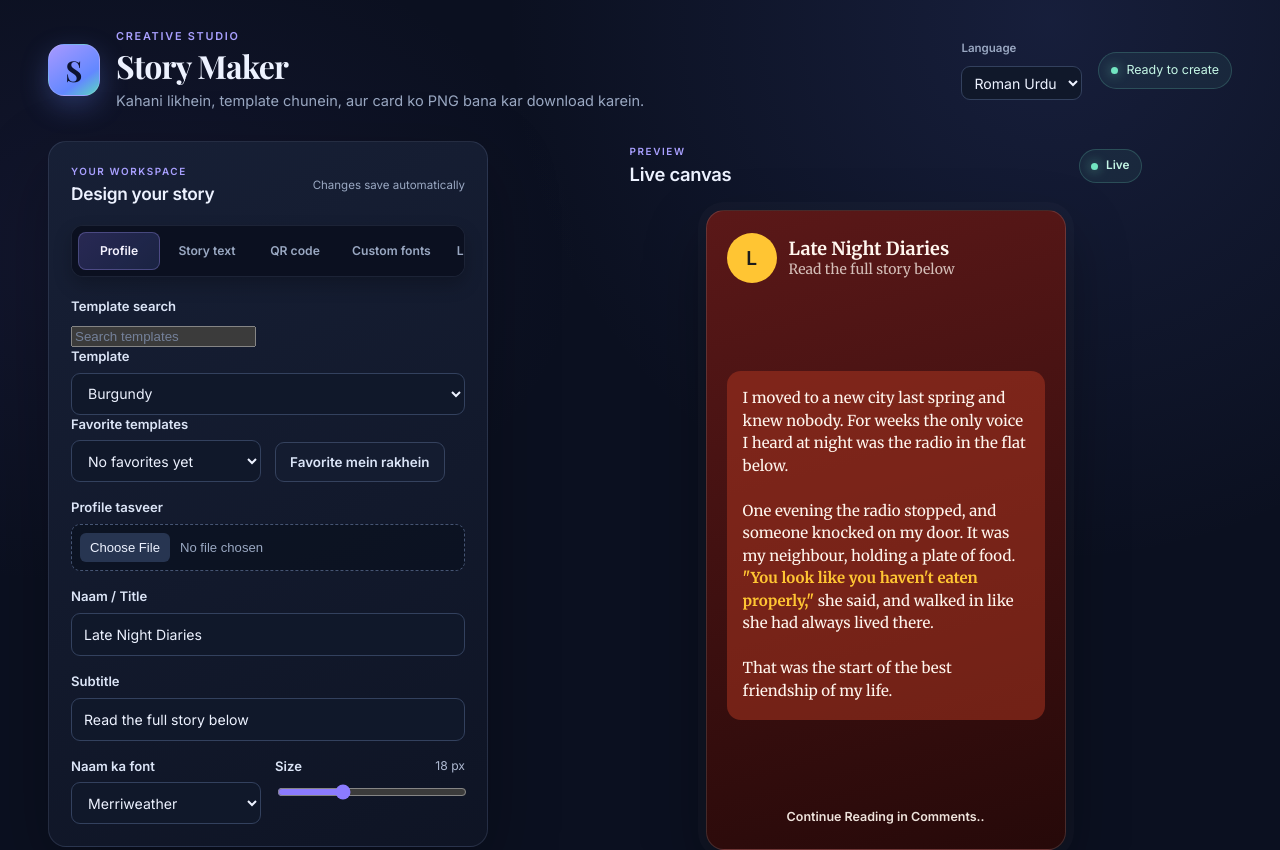
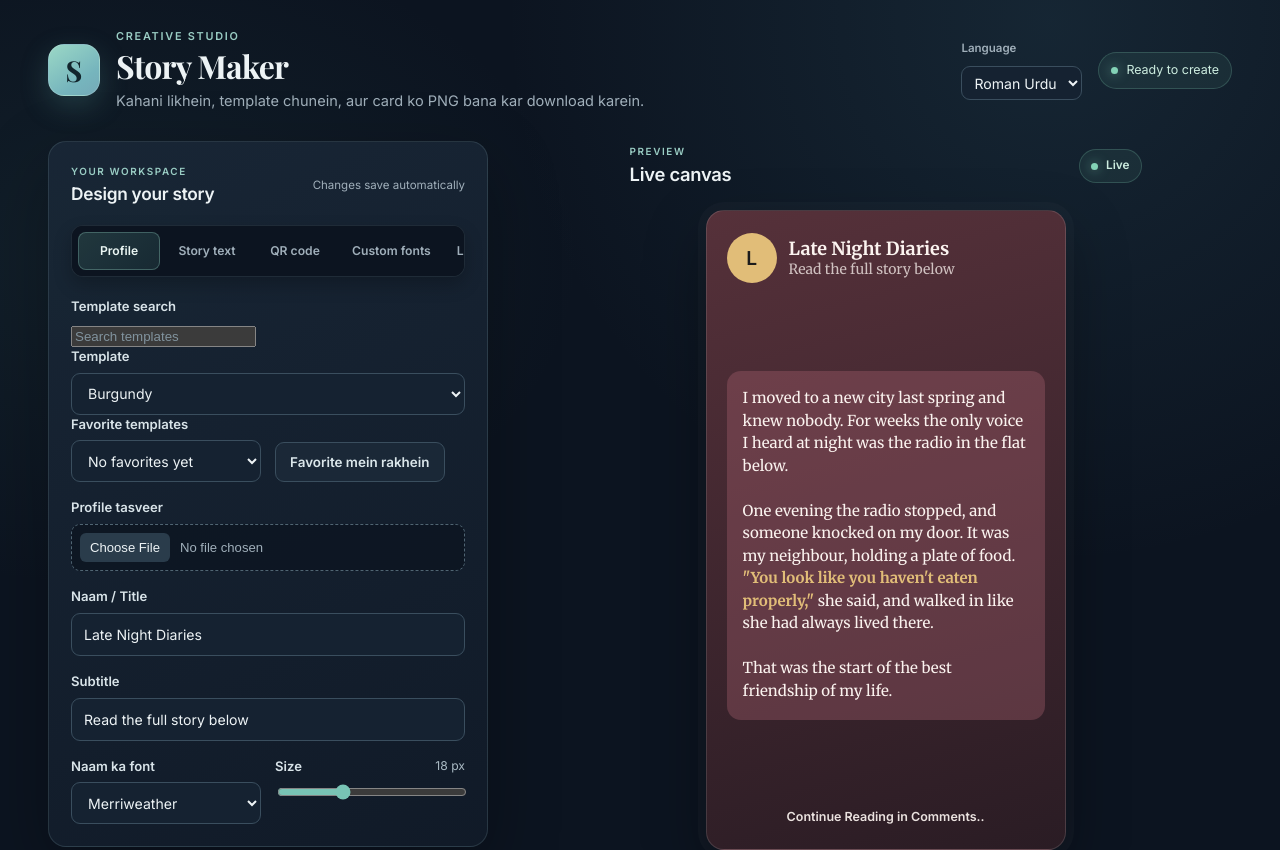
Before and after one commit to nomammali234-dot/story-card-maker, a plain HTML site: page index.html in a window 1280 px wide. Shown: the top 850 px of the page. Drawn offline with nearby package versions, Linux system fonts and the light colour scheme; a script that the page names is missing.

Commit message:
Refresh site colors with professional palette
Co-authored-by: Copilot <223556219+Copilot@users.noreply.github.com>

```diff
--- a/css/style.css
+++ b/css/style.css
@@ -1,14 +1,14 @@
 :root {
   color-scheme: dark;
-  --pg: #0b1020;
-  --panel: rgba(18, 25, 43, .9);
-  --field: #10182a;
-  --line: #293550;
-  --ink: #edf2ff;
-  --muted: #9aa8c2;
-  --accent: #8b7bff;
-  --accent-strong: #6b8cff;
-  --mint: #72e5c1;
+  --pg: #0c1420;
+  --panel: rgba(20, 31, 45, .94);
+  --field: #152231;
+  --line: #344858;
+  --ink: #edf3f5;
+  --muted: #a0afba;
+  --accent: #78c4b5;
+  --accent-strong: #579f9a;
+  --mint: #83d2b6;
   --shadow: 0 24px 70px rgba(0, 0, 0, .28);
 }
 
@@ -19,8 +19,8 @@ body {
   min-width: 320px;
   margin: 0;
   background:
-    radial-gradient(ellipse at 82% 2%, rgba(84, 105, 201, .16), transparent 34rem),
-    radial-gradient(ellipse at 8% 24%, rgba(74, 65, 145, .12), transparent 30rem),
+    radial-gradient(ellipse at 82% 2%, rgba(72, 131, 153, .16), transparent 34rem),
+    radial-gradient(ellipse at 8% 24%, rgba(58, 112, 111, .12), transparent 30rem),
     var(--pg);
   color: var(--ink);
   font-family: Inter, "Segoe UI", system-ui, sans-serif;
@@ -45,9 +45,9 @@ body {
   place-items: center;
   border: 1px solid rgba(255, 255, 255, .16);
   border-radius: 16px;
-  background: linear-gradient(145deg, #a899ff, #6388ff 68%, #5bd8c0);
-  box-shadow: 0 10px 28px rgba(107, 140, 255, .28);
-  color: #0c1230;
+  background: linear-gradient(145deg, #9bd8c6, #76b5bd 68%, #75aab8);
+  box-shadow: 0 10px 28px rgba(91, 159, 154, .25);
+  color: #12252c;
   font-family: "Playfair Display", Georgia, serif;
   font-size: 1.8rem;
   font-weight: 700;
@@ -56,7 +56,7 @@ body {
 .brand-copy { min-width: 0; }
 .eyebrow {
   margin: 0 0 3px;
-  color: #a9a0ff;
+  color: #9acdc4;
   font-size: .68rem;
   font-weight: 700;
   letter-spacing: .16em;
@@ -82,10 +82,10 @@ h1 {
   align-items: center;
   gap: 8px;
   padding: 8px 12px;
-  border: 1px solid rgba(114, 229, 193, .2);
+  border: 1px solid rgba(131, 210, 182, .22);
   border-radius: 999px;
-  background: rgba(114, 229, 193, .07);
-  color: #c4f6e5;
+  background: rgba(131, 210, 182, .08);
+  color: #ccecdf;
   font-size: .78rem;
   white-space: nowrap;
 }
@@ -95,7 +95,7 @@ h1 {
   height: 7px;
   border-radius: 50%;
   background: var(--mint);
-  box-shadow: 0 0 12px rgba(114, 229, 193, .7);
+  box-shadow: 0 0 12px rgba(131, 210, 182, .65);
 }
 
 .app {
@@ -111,9 +111,9 @@ h1 {
 .panel {
   min-width: 0;
   padding: 22px;
-  border: 1px solid rgba(150, 169, 210, .16);
+  border: 1px solid rgba(151, 181, 190, .17);
   border-radius: 18px;
-  background: linear-gradient(155deg, rgba(24, 33, 55, .96), rgba(15, 21, 37, .96));
+  background: linear-gradient(155deg, rgba(25, 39, 54, .97), rgba(17, 27, 40, .97));
   box-shadow: var(--shadow);
 }
 
@@ -141,9 +141,9 @@ h1 {
   margin: 0 0 20px;
   padding: 5px;
   overflow-x: auto;
-  border: 1px solid rgba(150, 169, 210, .12);
+  border: 1px solid rgba(151, 181, 190, .14);
   border-radius: 11px;
-  background: rgba(7, 12, 24, .65);
+  background: rgba(10, 18, 28, .72);
   scrollbar-width: thin;
 }
 
@@ -161,9 +161,9 @@ h1 {
 }
 
 .tabs button[aria-selected=true] {
-  background: linear-gradient(135deg, rgba(139, 123, 255, .23), rgba(107, 140, 255, .16));
-  color: #f5f3ff;
-  box-shadow: inset 0 0 0 1px rgba(169, 157, 255, .3);
+  background: linear-gradient(135deg, rgba(120, 196, 181, .2), rgba(87, 159, 154, .16));
+  color: #eaf6f3;
+  box-shadow: inset 0 0 0 1px rgba(145, 207, 194, .28);
 }
 
 .tool-toolbar {
@@ -176,15 +176,15 @@ h1 {
   margin: 0 0 20px;
   padding: 6px;
   overflow-x: auto;
-  border: 1px solid rgba(150, 169, 210, .12);
+  border: 1px solid rgba(151, 181, 190, .14);
   border-radius: 12px;
-  background: #0b1020;
+  background: #0c1420;
   box-shadow: 0 8px 18px rgba(0, 0, 0, .22);
   scrollbar-width: thin;
 }
 
 .tool-toolbar::-webkit-scrollbar { height: 5px; }
-.tool-toolbar::-webkit-scrollbar-thumb { border-radius: 999px; background: rgba(169, 157, 255, .4); }
+.tool-toolbar::-webkit-scrollbar-thumb { border-radius: 999px; background: rgba(131, 196, 185, .42); }
 .tool-button {
   flex: 0 0 auto;
   min-width: 82px;
@@ -201,11 +201,11 @@ h1 {
   white-space: normal;
 }
 
-.tool-button:hover { border-color: rgba(169, 157, 255, .2); }
+.tool-button:hover { border-color: rgba(145, 207, 194, .24); }
 .tool-button[aria-current="page"] {
-  border-color: rgba(169, 157, 255, .3);
-  background: linear-gradient(135deg, rgba(139, 123, 255, .23), rgba(107, 140, 255, .16));
-  color: #f5f3ff;
+  border-color: rgba(145, 207, 194, .32);
+  background: linear-gradient(135deg, rgba(120, 196, 181, .2), rgba(87, 159, 154, .16));
+  color: #eaf6f3;
 }
 
 .section-title[id], .fields[role="tabpanel"], #toolStoryText { scroll-margin-top: 200px; }
@@ -217,14 +217,14 @@ h1 {
 label {
   display: block;
   margin-bottom: 6px;
-  color: #dce5f7;
+  color: #d9e4e9;
   font-size: .82rem;
   font-weight: 600;
 }
 
 label output {
   float: right;
-  color: #aeb9d1;
+  color: #aabac4;
   font-size: .76rem;
   font-weight: 500;
 }
@@ -233,7 +233,7 @@ input[type=text], input[type=number], input[type=datetime-local], select, textar
   width: 100%;
   min-height: 42px;
   padding: 10px 12px;
-  border: 1px solid #33415e;
+  border: 1px solid #3a4e5e;
   border-radius: 9px;
   outline: none;
   background: var(--field);
@@ -244,12 +244,12 @@ input[type=text], input[type=number], input[type=datetime-local], select, textar
 }
 
 textarea { min-height: 170px; resize: vertical; line-height: 1.55; }
-input::placeholder, textarea::placeholder { color: #74819a; }
-input:hover, select:hover, textarea:hover { border-color: #536587; }
+input::placeholder, textarea::placeholder { color: #81939e; }
+input:hover, select:hover, textarea:hover { border-color: #58717d; }
 input:focus, select:focus, textarea:focus {
   border-color: var(--accent);
-  background: #121b31;
-  box-shadow: 0 0 0 3px rgba(139, 123, 255, .16);
+  background: #192a38;
+  box-shadow: 0 0 0 3px rgba(120, 196, 181, .17);
 }
 
 input[type=range] { width: 100%; accent-color: var(--accent); cursor: pointer; }
@@ -257,7 +257,7 @@ input[type=color] {
   width: 100%;
   height: 42px;
   padding: 4px;
-  border: 1px solid #33415e;
+  border: 1px solid #3a4e5e;
   border-radius: 9px;
   background: var(--field);
   cursor: pointer;
@@ -267,9 +267,9 @@ input[type=file] {
   width: 100%;
   min-height: 42px;
   padding: 8px;
-  border: 1px dashed #465574;
+  border: 1px dashed #506573;
   border-radius: 9px;
-  background: rgba(9, 15, 29, .55);
+  background: rgba(11, 19, 29, .62);
   color: var(--muted);
   font-size: .82rem;
 }
@@ -279,14 +279,14 @@ input[type=file]::file-selector-button {
   padding: 7px 10px;
   border: 0;
   border-radius: 6px;
-  background: #273551;
+  background: #2a3c4b;
   color: var(--ink);
   font: inherit;
   cursor: pointer;
 }
 
 .help { margin: 6px 0 0; color: var(--muted); font-size: .76rem; line-height: 1.5; }
-.checkbox { display: flex; align-items: center; gap: 9px; color: #dce5f7; font-size: .84rem; }
+.checkbox { display: flex; align-items: center; gap: 9px; color: #d9e4e9; font-size: .84rem; }
 .checkbox input { width: 16px; height: 16px; accent-color: var(--accent); }
 .inline-buttons { display: flex; flex-wrap: wrap; gap: 9px; }
 .align-end { display: flex; align-items: end; }
@@ -294,11 +294,11 @@ input[type=file]::file-selector-button {
 button {
   min-height: 40px;
   padding: 9px 14px;
-  border: 1px solid rgba(184, 176, 255, .35);
+  border: 1px solid rgba(170, 221, 210, .42);
   border-radius: 9px;
-  background: linear-gradient(135deg, #a191ff, #7898ff);
-  box-shadow: 0 6px 18px rgba(103, 116, 219, .18);
-  color: #11152b;
+  background: linear-gradient(135deg, #91d2c0, #78b9be);
+  box-shadow: 0 6px 18px rgba(83, 151, 148, .2);
+  color: #14262d;
   font: inherit;
   font-size: .84rem;
   font-weight: 700;
@@ -310,10 +310,10 @@ button:hover:not(:disabled) { transform: translateY(-1px); filter: brightness(1.
 button:active:not(:disabled) { transform: translateY(0); }
 button:disabled { opacity: .46; cursor: not-allowed; box-shadow: none; }
 button.ghost {
-  border-color: #35425e;
-  background: rgba(20, 29, 49, .85);
+  border-color: #3a4e5e;
+  background: rgba(28, 42, 56, .88);
   box-shadow: none;
-  color: #dbe5f8;
+  color: #dbe7eb;
   font-weight: 600;
 }
 
@@ -325,9 +325,9 @@ button.ghost {
   display: grid;
   gap: 9px;
   padding: 14px;
-  border: 1px solid rgba(139, 123, 255, .22);
+  border: 1px solid rgba(120, 196, 181, .24);
   border-radius: 12px;
-  background: linear-gradient(145deg, rgba(103, 94, 194, .11), rgba(20, 29, 49, .65));
+  background: linear-gradient(145deg, rgba(84, 157, 153, .12), rgba(28, 42, 56, .72));
 }
 
 .ai-tool p { margin: 0; }
@@ -336,10 +336,10 @@ button.ghost {
   width: fit-content;
   align-items: center;
   padding: 9px 13px;
-  border: 1px solid rgba(184, 176, 255, .35);
+  border: 1px solid rgba(170, 221, 210, .42);
   border-radius: 9px;
-  background: linear-gradient(135deg, #a191ff, #7898ff);
-  color: #11152b;
+  background: linear-gradient(135deg, #91d2c0, #78b9be);
+  color: #14262d;
   font-size: .84rem;
   font-weight: 700;
   text-decoration: none;
@@ -348,7 +348,7 @@ button.ghost {
 .button-link:hover { filter: brightness(1.08); }
 .confirm-box p { margin: 0 0 2px; }
 .section-title { margin: 4px 0 0; font-size: .95rem; }
-.fields hr { width: 100%; border: 0; border-top: 1px solid rgba(150, 169, 210, .16); }
+.fields hr { width: 100%; border: 0; border-top: 1px solid rgba(151, 181, 190, .18); }
 
 .scheduled-list { display: grid; gap: 8px; margin: 0; padding: 0; list-style: none; }
 .scheduled-list li {
@@ -357,15 +357,15 @@ button.ghost {
   justify-content: space-between;
   gap: 10px;
   padding: 10px;
-  border: 1px solid rgba(150, 169, 210, .16);
+  border: 1px solid rgba(151, 181, 190, .18);
   border-radius: 9px;
-  background: rgba(10, 16, 30, .58);
-  color: #dce5f7;
+  background: rgba(13, 22, 32, .62);
+  color: #d9e4e9;
   font-size: .8rem;
 }
 
 .scheduled-list button { flex: none; }
-:focus-visible { outline: 3px solid #a99dff; outline-offset: 3px; }
+:focus-visible { outline: 3px solid #93d1c2; outline-offset: 3px; }
 
 .stage {
   position: sticky;
@@ -387,10 +387,10 @@ button.ghost {
   align-items: center;
   gap: 8px;
   padding: 7px 11px;
-  border: 1px solid rgba(114, 229, 193, .2);
+  border: 1px solid rgba(131, 210, 182, .22);
   border-radius: 999px;
-  background: rgba(114, 229, 193, .07);
-  color: #c4f6e5;
+  background: rgba(131, 210, 182, .08);
+  color: #ccecdf;
   font-size: .74rem;
   font-weight: 600;
 }
@@ -478,11 +478,11 @@ button.ghost {
 .language-switch select { min-height: 34px; padding: 5px 8px; }
 .header-status { margin-left: 0; }
 .layer-list { display: grid; gap: 7px; }
-.layer-row { display: flex; align-items: center; justify-content: space-between; gap: 12px; padding: 7px 9px; border: 1px solid var(--line); border-radius: 10px; background: rgba(255,255,255,.025); }
+.layer-row { display: flex; align-items: center; justify-content: space-between; gap: 12px; padding: 7px 9px; border: 1px solid var(--line); border-radius: 10px; background: rgba(255,255,255,.035); }
 .layer-actions { display: flex; gap: 6px; }
 .layer-actions button { padding: 5px 8px; font-size: .78rem; }
 
-.dragging { box-shadow: 0 0 0 3px rgba(139, 123, 255, .7); }
+.dragging { box-shadow: 0 0 0 3px rgba(120, 196, 181, .72); }
 .head { display: flex; align-items: center; gap: 12px; }
 .avatar {
   width: 50px;
--- a/js/app.js
+++ b/js/app.js
@@ -1,15 +1,15 @@
 const $ = id => document.getElementById(id);
 
 const TEMPLATES = {
-  "Burgundy": { bg: "linear-gradient(165deg,#5b1818,#260909)", box: "rgba(168,52,32,.55)", text: "#fff6ee", hl: "#ffc533" },
-  "Midnight": { bg: "linear-gradient(165deg,#12254a,#080f22)", box: "rgba(60,100,190,.35)", text: "#eef3ff", hl: "#7fb0ff" },
-  "Forest": { bg: "linear-gradient(165deg,#15402a,#08190f)", box: "rgba(60,150,100,.35)", text: "#effaf2", hl: "#b6f06a" },
-  "Charcoal": { bg: "linear-gradient(165deg,#2b2b30,#111113)", box: "rgba(255,255,255,.09)", text: "#f2f2f4", hl: "#ff8a5b" },
-  "Paper": { bg: "linear-gradient(165deg,#f4ead4,#e5d6b6)", box: "rgba(255,252,242,.85)", text: "#2a2118", hl: "#b0381f" },
-  "Aurora": { bg: "linear-gradient(160deg,#1f3a73,#4d2b7a)", box: "rgba(123,216,255,.18)", text: "#f1f6ff", hl: "#84f3ff" },
-  "Sunset": { bg: "linear-gradient(150deg,#4a1d2e,#f27d5a)", box: "rgba(255,244,204,.16)", text: "#fff4f1", hl: "#ffd166" },
-  "Lavender": { bg: "linear-gradient(160deg,#403c7a,#8d5fe8)", box: "rgba(255,255,255,.14)", text: "#f9f7ff", hl: "#f8c7ff" },
-  "Ocean": { bg: "linear-gradient(160deg,#0a3d5c,#0d8ca8)", box: "rgba(210,245,255,.18)", text: "#edfaff", hl: "#84ffe6" }
+  "Burgundy": { bg: "linear-gradient(165deg,#56313a,#2a1c24)", box: "rgba(174,100,115,.34)", text: "#fbf3ef", hl: "#e1bd78" },
+  "Midnight": { bg: "linear-gradient(165deg,#26394c,#111d2a)", box: "rgba(84,127,162,.34)", text: "#f0f5f7", hl: "#8fc6d2" },
+  "Forest": { bg: "linear-gradient(165deg,#2c493d,#152921)", box: "rgba(105,151,121,.32)", text: "#f2f6ef", hl: "#c3d6a0" },
+  "Charcoal": { bg: "linear-gradient(165deg,#3b4248,#202529)", box: "rgba(255,255,255,.09)", text: "#f2f5f4", hl: "#d7ad79" },
+  "Paper": { bg: "linear-gradient(165deg,#f3eadb,#e4d7bf)", box: "rgba(255,252,242,.85)", text: "#302b25", hl: "#9a5837" },
+  "Aurora": { bg: "linear-gradient(160deg,#2c4760,#36475a)", box: "rgba(120,174,188,.2)", text: "#f2f6f7", hl: "#a6d9d3" },
+  "Sunset": { bg: "linear-gradient(150deg,#573b40,#b96e5c)", box: "rgba(255,244,226,.16)", text: "#fff7f0", hl: "#f2ce88" },
+  "Lavender": { bg: "linear-gradient(160deg,#46445e,#756684)", box: "rgba(255,255,255,.13)", text: "#fbf8ff", hl: "#e1c4d7" },
+  "Ocean": { bg: "linear-gradient(160deg,#123f4a,#287d80)", box: "rgba(210,245,245,.17)", text: "#eef9f8", hl: "#9de2d1" }
 };
 const FONTS = {
   "Merriweather": '"Merriweather", Georgia, serif', "Lora": '"Lora", Georgia, serif', "Playfair Display": '"Playfair Display", Georgia, serif',
@@ -42,7 +42,7 @@ const DEFAULT = {
   textColor: "", lineHeight: 1.5, letterSpacing: 0,
   watermark: false, watermarkText: "Story Maker", logo: "", designName: "My story",
   exportName: "story-card", jpgQuality: 92,
-  customGradient: false, gradientStart: "#243b55", gradientEnd: "#141e30", gradientAngle: 135,
+  customGradient: false, gradientStart: "#28485a", gradientEnd: "#152631", gradientAngle: 135,
   bgBrightness: 100, bgSaturation: 100, bgBlur: 0, bgPositionX: 50, bgPositionY: 50,
   stickers: [], qrText: "", layerOrder: ["profile", "story", "footer", "watermark", "qr", "stickers"], hiddenLayers: {},
 };
```
Also changed, not shown: index.html (+1 -1 lines).
